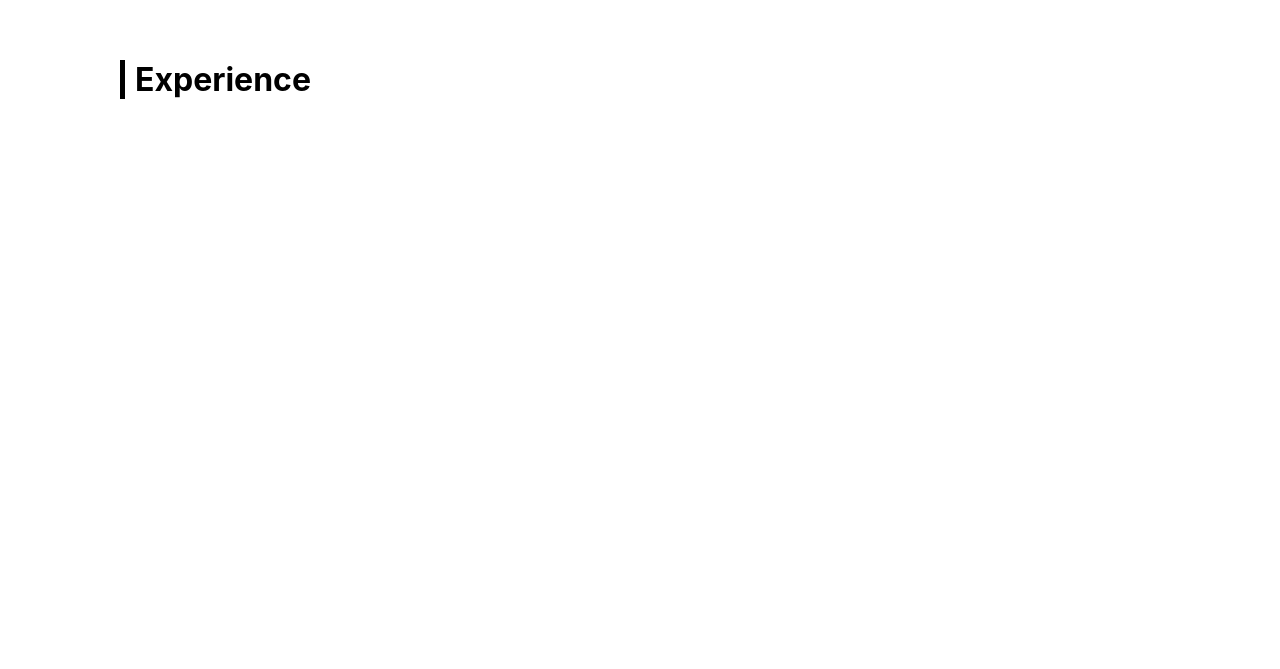
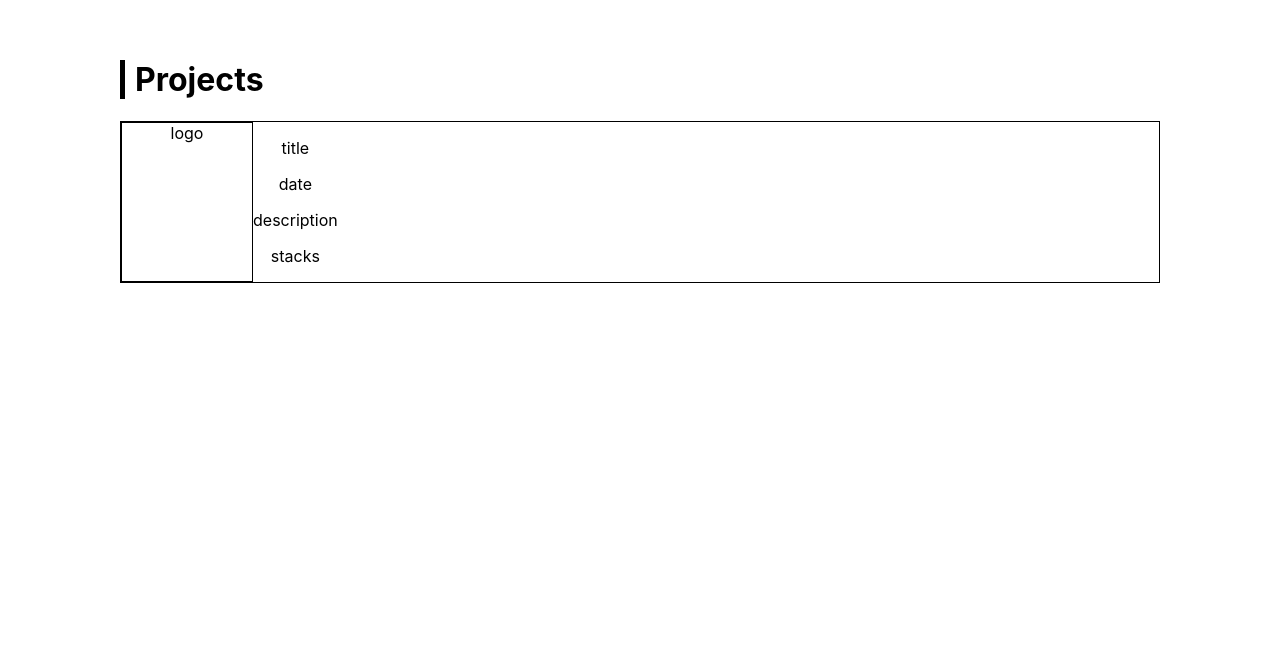
Before and after one commit to dittu08/dittu08.github.io, a React (Create React App) app: page / in a window 1280 px wide. Shown: the part 711-1380 px from the top of the page. Built offline with nearby package versions, Linux system fonts and the light colour scheme.

Commit message:
minor update

```diff
--- a/src/App.js
+++ b/src/App.js
@@ -8,9 +8,9 @@ function App() {
   return (
     <div className="App">
       <Home />
-      <Experience />
       <Projects />
       <Skills />
+      <Experience />
     </div>
   );
 }
--- a/src/Components/Home.js
+++ b/src/Components/Home.js
@@ -8,7 +8,7 @@ const Home = () => {
     const el = useRef(null);
     useEffect(() => {
         const typed = new Typed(el.current, {
-            strings: ["Full Stack Developer"],
+            strings: ["."],
             typeSpeed: 50,
             loop: true,
             loopCount: Infinity,
@@ -52,8 +52,11 @@ const Home = () => {
     )
 }
 
+// 576 768 992 1200 1400
+
 const StyledHome = styled.div`
     display: flex;
+    flex-direction: row;
     margin: auto;
     /* border: 1px solid orange; */
     height: 700px;
@@ -61,8 +64,8 @@ const StyledHome = styled.div`
     padding: 50px;
     box-sizing: border-box;
 `
+
 const StyledHomePic = styled.img`
-    border: 1px solid;
     margin: auto;
     width: 300px;
     height: 400px;
--- a/src/Components/Projects.js
+++ b/src/Components/Projects.js
@@ -5,8 +5,29 @@ const Projects = () => {
     return (
         <StyledPage>
             <StyledHeader>Projects</StyledHeader>
+            <ProjBox>
+                <ProjLogo>
+                    logo
+                </ProjLogo>
+                <div>
+                    <p>title</p>
+                    <p>date</p>
+                    <p>description</p>
+                    <p>stacks</p>
+                </div>
+            </ProjBox>
         </StyledPage>
     )
 }
 
 export default Projects;
+
+const ProjBox = styled.div`
+    border: 1px solid;
+    display: flex;
+`
+const ProjLogo = styled.div`
+    border: 1px solid;
+    min-width: 130px;
+    max-width: 150px;
+`
```
